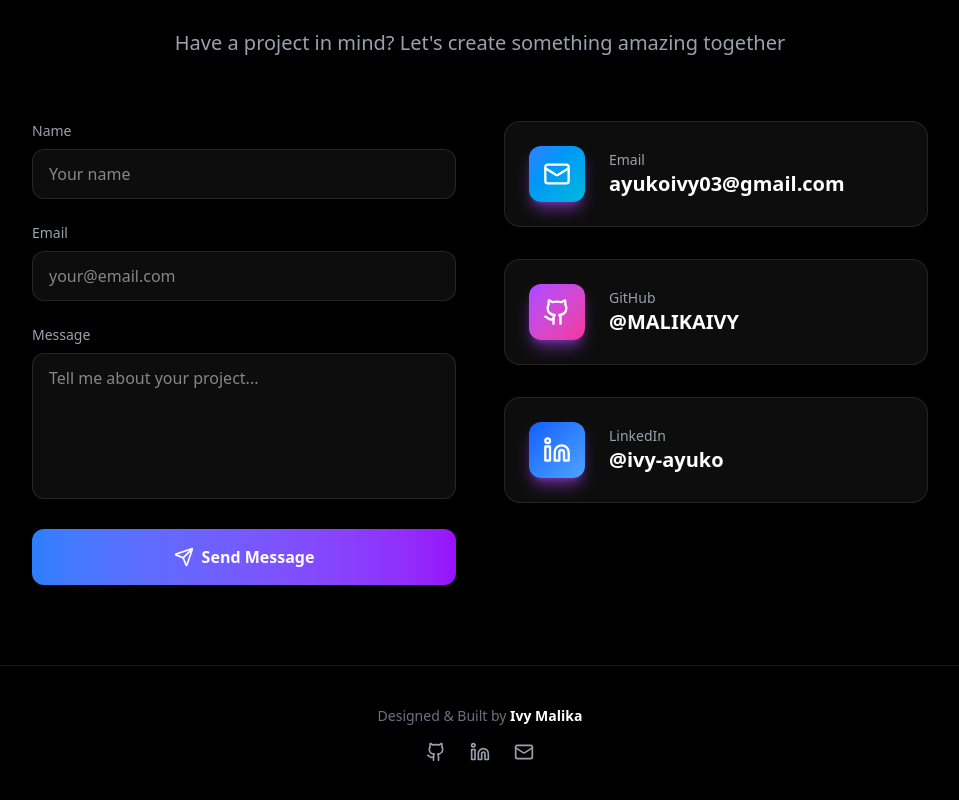
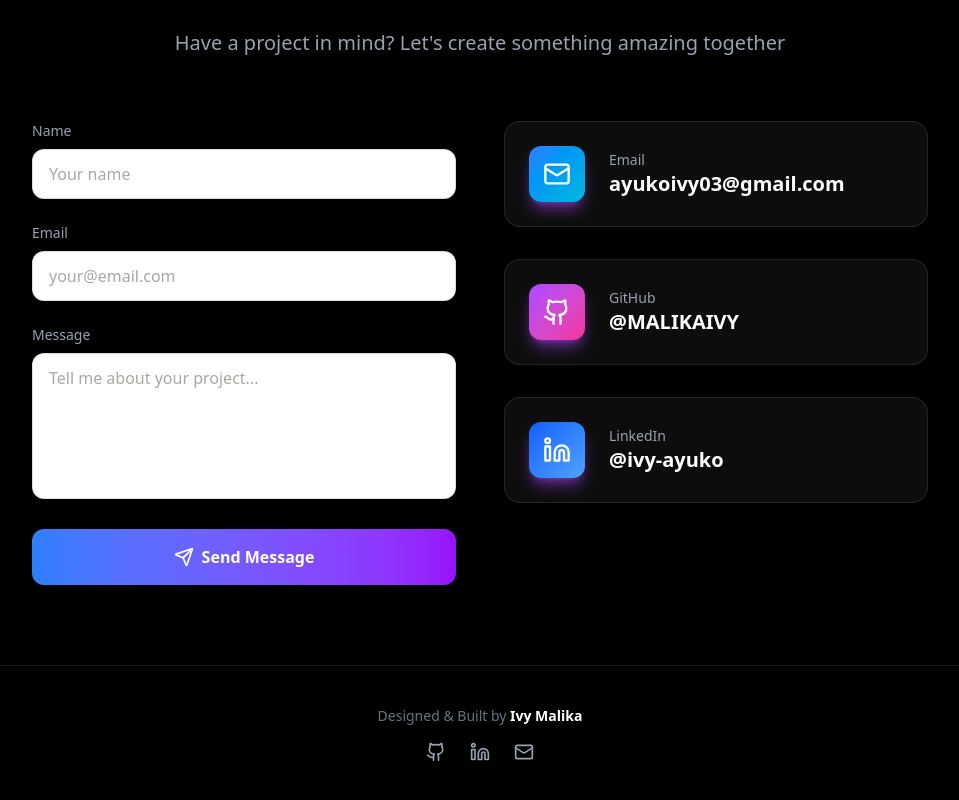
Before and after one commit to MALIKAIVY/my-portfolio, a Next.js app: page / in a window 1280 px wide. Shown: the part 3721-4521 px from the top of the page, without its empty margins (160-1119 px from the left). Built offline with nearby package versions, Linux system fonts and the light colour scheme.

Commit message:
improved ui

```diff
--- a/app/globals.css
+++ b/app/globals.css
@@ -2,12 +2,15 @@
 
 @layer base {
   body {
-    background-color: #000;
-    color: #fff;
+    background: linear-gradient(135deg, #F5F1EB 0%, #E8DDD4 25%, #F5F1EB 50%, #E8DDD4 75%, #F5F1EB 100%);
+    background-size: 200% 200%;
+    animation: gradient 15s ease infinite;
+    color: #2C2416;
     font-family: system-ui, -apple-system, BlinkMacSystemFont, 'Segoe UI', 'Roboto', 'Oxygen', 'Ubuntu', 'Cantarell', 'Fira Sans', 'Droid Sans', 'Helvetica Neue', sans-serif;
     font-weight: 300;
     -webkit-font-smoothing: antialiased;
     -moz-osx-font-smoothing: grayscale;
+    min-height: 100vh;
   }
 
   * {
@@ -16,21 +19,21 @@
 
   input, textarea {
     font-family: inherit;
-    color: #fff !important;
-    background-color: rgba(255, 255, 255, 0.05) !important;
-    border: 1px solid rgba(255, 255, 255, 0.1) !important;
+    color: #2C2416 !important;
+    background-color: #ffffff !important;
+    border: 1px solid rgba(44, 36, 22, 0.15) !important;
     border-radius: 0.75rem;
     padding: 0.75rem 1rem;
   }
 
   input::placeholder, textarea::placeholder {
-    color: rgba(255, 255, 255, 0.5) !important;
+    color: rgba(44, 36, 22, 0.4) !important;
   }
 
   input:focus, textarea:focus {
     outline: none;
-    border-color: rgba(168, 85, 247, 1) !important;
-    box-shadow: 0 0 0 2px rgba(168, 85, 247, 0.2) !important;
+    border-color: rgba(184, 134, 108, 0.6) !important;
+    box-shadow: 0 0 0 2px rgba(184, 134, 108, 0.2) !important;
   }
 
   button {
@@ -109,14 +112,14 @@ html {
 }
 
 ::-webkit-scrollbar-track {
-  background: #000;
+  background: rgba(232, 221, 212, 0.3);
 }
 
 ::-webkit-scrollbar-thumb {
-  background: linear-gradient(to bottom, #3b82f6, #8b5cf6);
+  background: linear-gradient(to bottom, #D4C4B0, #C9B8A3);
   border-radius: 5px;
 }
 
 ::-webkit-scrollbar-thumb:hover {
-  background: linear-gradient(to bottom, #2563eb, #7c3aed);
+  background: linear-gradient(to bottom, #C9B8A3, #B8866C);
 }
--- a/components/portfolio.tsx
+++ b/components/portfolio.tsx
@@ -855,7 +855,7 @@ export default function Portfolio() {
                     type="text"
                     value={formData.name}
                     onChange={(e) => setFormData({...formData, name: e.target.value})}
-                    className="w-full px-4 py-3 bg-white/5 border border-white/10 rounded-xl focus:outline-none focus:border-purple-500 focus:ring-2 focus:ring-purple-500/20 transition-all"
+                    className="w-full px-4 py-3 bg-white border border-[#D4C4B0]/30 rounded-xl focus:outline-none focus:border-[#B8866C] focus:ring-2 focus:ring-[#B8866C]/20 transition-all"
                     placeholder="Your name"
                     required
                   />
@@ -868,7 +868,7 @@ export default function Portfolio() {
                     type="email"
                     value={formData.email}
                     onChange={(e) => setFormData({...formData, email: e.target.value})}
-                    className="w-full px-4 py-3 bg-white/5 border border-white/10 rounded-xl focus:outline-none focus:border-purple-500 focus:ring-2 focus:ring-purple-500/20 transition-all"
+                    className="w-full px-4 py-3 bg-white border border-[#D4C4B0]/30 rounded-xl focus:outline-none focus:border-[#B8866C] focus:ring-2 focus:ring-[#B8866C]/20 transition-all"
                     placeholder="your@email.com"
                     required
                   />
@@ -881,7 +881,7 @@ export default function Portfolio() {
                     rows={5}
                     value={formData.message}
                     onChange={(e) => setFormData({...formData, message: e.target.value})}
-                    className="w-full px-4 py-3 bg-white/5 border border-white/10 rounded-xl focus:outline-none focus:border-purple-500 focus:ring-2 focus:ring-purple-500/20 transition-all resize-none"
+                    className="w-full px-4 py-3 bg-white border border-[#D4C4B0]/30 rounded-xl focus:outline-none focus:border-[#B8866C] focus:ring-2 focus:ring-[#B8866C]/20 transition-all resize-none"
                     placeholder="Tell me about your project..."
                     required
                   />
```
